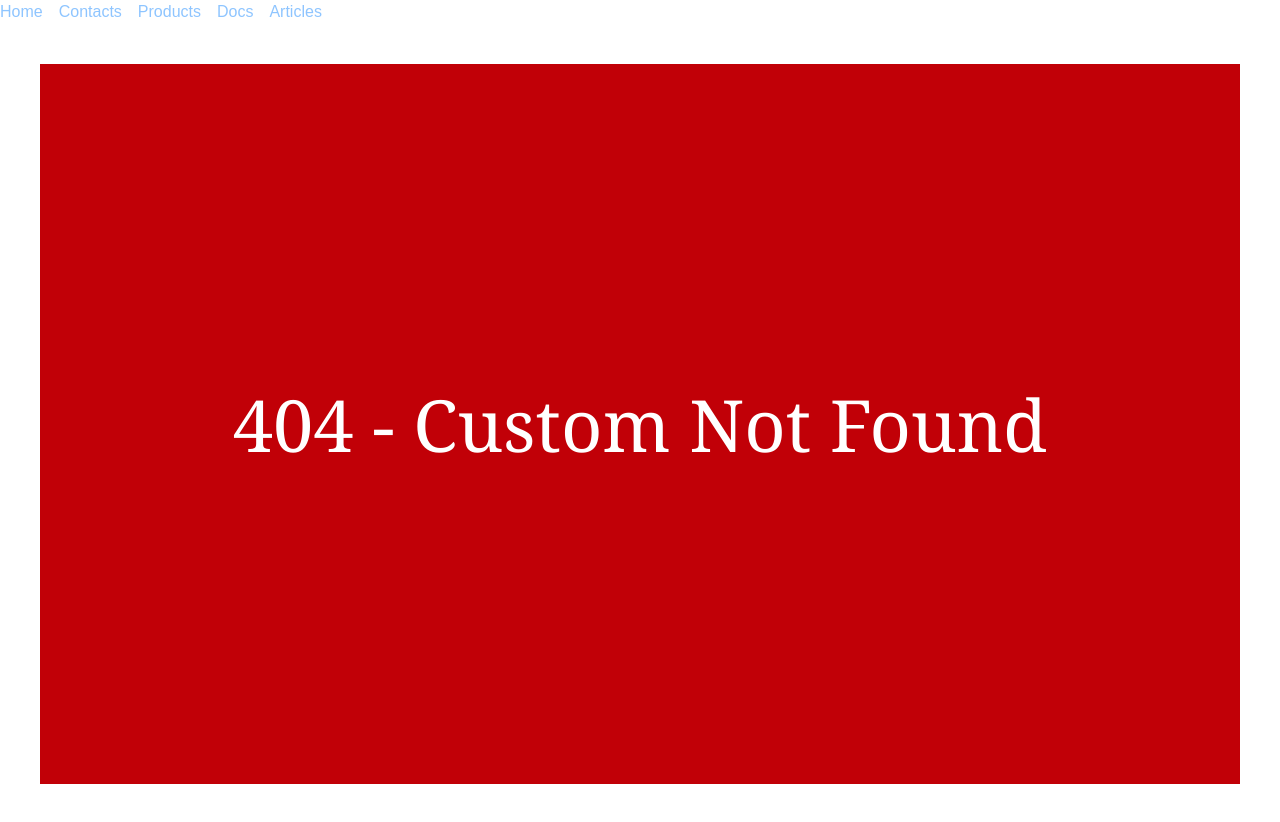
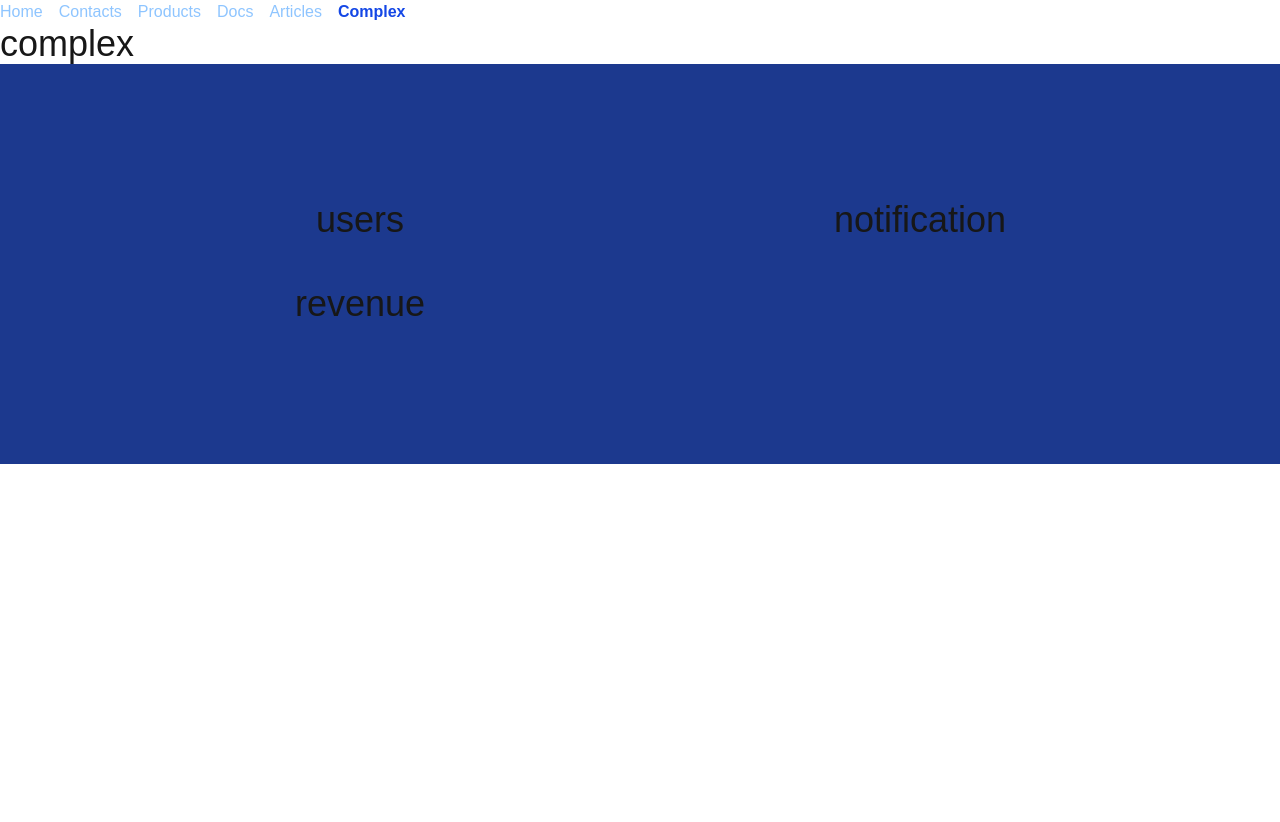
Before and after one commit to Hit1000/MyNext, a Next.js app in the folder 1_beginning/: page /complex in a window 1280 px wide. Before the commit this address had no page. After the commit the page ends 800 px from the top, so only its background shows below. Built offline with nearby package versions, Linux system fonts and the light colour scheme.

Commit message:
complex routing

```diff
--- a/1_beginning/app/_comp/nav.tsx
+++ b/1_beginning/app/_comp/nav.tsx
@@ -7,7 +7,8 @@ function Nav() {
     { name: "Contacts", href: "/contacts" },
     { name: "Products", href: "/products" },
     { name: "Docs", href: "/docs" },
-    { name: "Articles", href: "/articles" },
+    { name: "Articles", href: "/articles/eng" },
+    { name: "Complex", href: "/complex" },
   ];
   const pathname = usePathname();
   return (
--- /dev/null
+++ b/1_beginning/app/complex/@notification/page.tsx
@@ -0,0 +1,9 @@
+import React from 'react'
+
+function notification() {
+  return (
+    <div className='items-center text-center w-full h-full'>notification</div>
+  )
+}
+
+export default notification
--- /dev/null
+++ b/1_beginning/app/complex/@revenue/page.tsx
@@ -0,0 +1,9 @@
+import React from 'react'
+
+function revenue() {
+  return (
+    <div>revenue</div>
+  )
+}
+
+export default revenue
--- /dev/null
+++ b/1_beginning/app/complex/@users/page.tsx
@@ -0,0 +1,9 @@
+import React from 'react'
+
+function users() {
+  return (
+    <div>users</div>
+  )
+}
+
+export default users
--- /dev/null
+++ b/1_beginning/app/complex/layout.tsx
@@ -0,0 +1,24 @@
+export default function layout({
+  children,
+  notification,
+  revenue,
+  users,
+}: Readonly<{
+  children: React.ReactNode;
+  notification: React.ReactNode;
+  revenue: React.ReactNode;
+  users: React.ReactNode;
+}>) {
+  return (
+    <div className="text-4xl">
+      <div>{children}</div>
+      <div className="flex bg-blue-900 h-[400px] p-20 items-center text-center">
+        <div className="flex flex-col w-[50%] gap-11 h-32">
+          <div>{users}</div>
+          <div>{revenue}</div>
+        </div>
+        <div className="flex w-[50%] gap-11 h-32">{notification}</div>
+      </div>
+    </div>
+  );
+}
--- /dev/null
+++ b/1_beginning/app/complex/page.tsx
@@ -0,0 +1,9 @@
+import React from 'react'
+
+function complex() {
+  return (
+    <div>complex</div>
+  )
+}
+
+export default complex
```
Also changed, not shown: 1_beginning/app/layout.tsx (line endings or trailing spaces).
